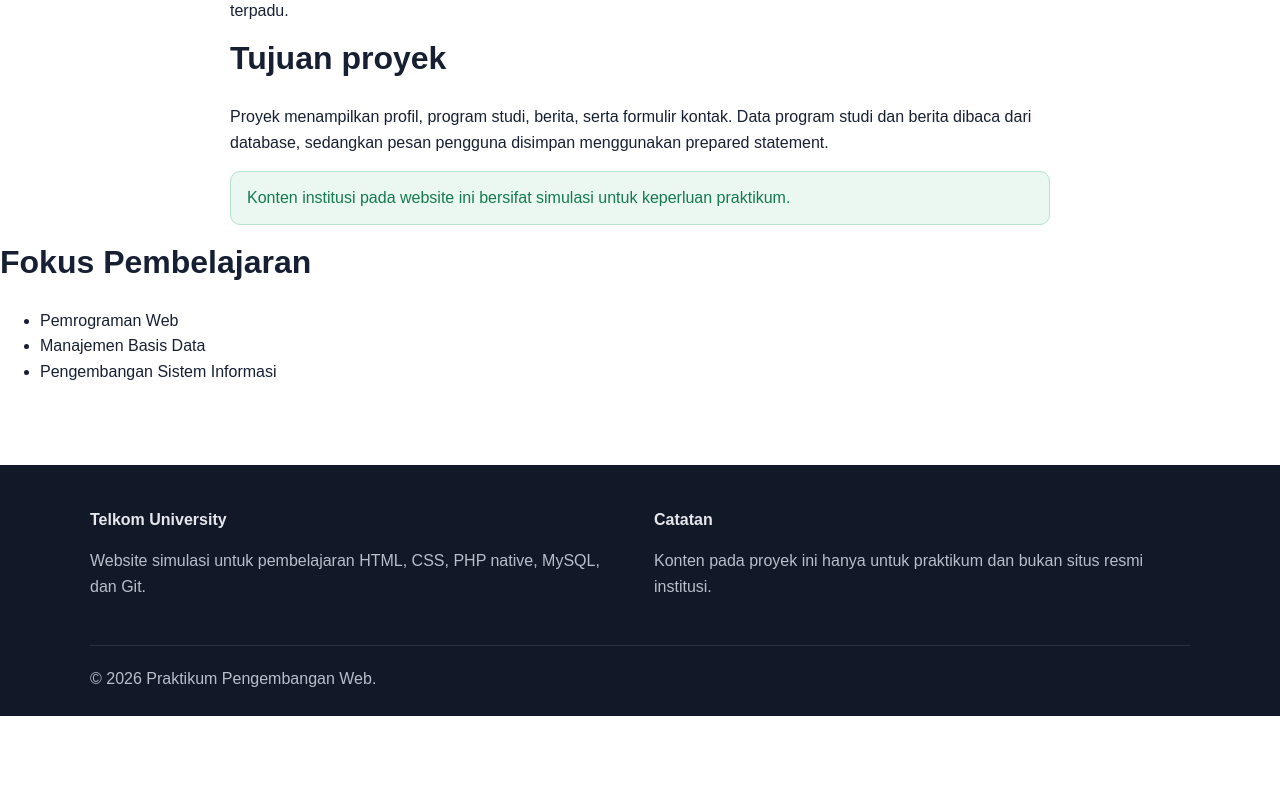
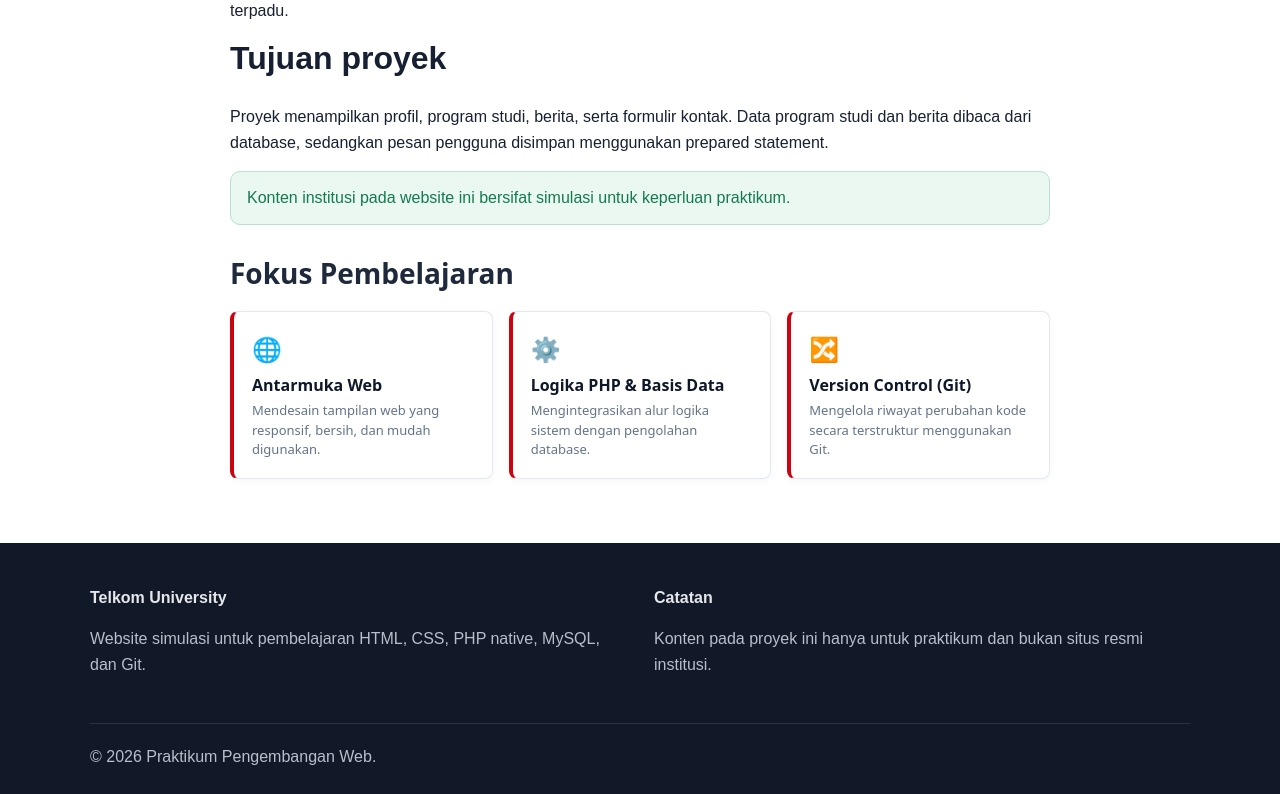
Before and after one commit to whoisreyy407/telkom-company-profile, a PHP site: page /profile.php in a window 1280 px wide. Shown: the part 517-1311 px from the top of the page. Before the commit the page ends 1233 px from the top, so only its background shows below. Run offline with PHP 8.4, Linux system fonts and the light colour scheme.

Commit message:
feat: tambahkan informasi fokus pembelajaran

```diff
--- a/profile.php
+++ b/profile.php
@@ -26,14 +26,52 @@ require 'includes/header.php';
 
         <div class="alert alert-success">Konten institusi pada website ini bersifat simulasi untuk keperluan praktikum.</div>
 
+<!-- Section Fokus Pembelajaran -->
+<div style="margin-top: 32px; font-family: system-ui, -apple-system, sans-serif;">
+
+    <!-- Judul Section -->
+    <h2 style="font-size: 28px; font-weight: 700; color: #1e293b; margin-bottom: 20px;">
+        Fokus Pembelajaran
+    </h2>
+
+    <!-- Grid Card Poin Pembelajaran -->
+    <div style="display: grid; grid-template-columns: repeat(auto-fit, minmax(220px, 1fr)); gap: 16px;">
+
+        <!-- Poin 1 -->
+        <div style="background-color: #ffffff; border: 1px solid #e2e8f0; border-left: 4px solid #cc0310; border-radius: 8px; padding: 18px; box-shadow: 0 2px 8px rgba(0,0,0,0.04); transition: transform 0.2s;">
+            <div style="font-size: 24px; margin-bottom: 8px;">🌐</div>
+            <h3 style="font-size: 16px; font-weight: 700; color: #0f172a; margin: 0 0 6px 0;">
+                Antarmuka Web
+            </h3>
+            <p style="font-size: 13px; color: #64748b; margin: 0; line-height: 1.5;">
+                Mendesain tampilan web yang responsif, bersih, dan mudah digunakan.
+            </p>
+        </div>
+
+        <!-- Poin 2 -->
+        <div style="background-color: #ffffff; border: 1px solid #e2e8f0; border-left: 4px solid #cc0310; border-radius: 8px; padding: 18px; box-shadow: 0 2px 8px rgba(0,0,0,0.04); transition: transform 0.2s;">
+            <div style="font-size: 24px; margin-bottom: 8px;">⚙️</div>
+            <h3 style="font-size: 16px; font-weight: 700; color: #0f172a; margin: 0 0 6px 0;">
+                Logika PHP & Basis Data
+            </h3>
+            <p style="font-size: 13px; color: #64748b; margin: 0; line-height: 1.5;">
+                Mengintegrasikan alur logika sistem dengan pengolahan database.
+            </p>
+        </div>
+
+        <!-- Poin 3 -->
+        <div style="background-color: #ffffff; border: 1px solid #e2e8f0; border-left: 4px solid #cc0310; border-radius: 8px; padding: 18px; box-shadow: 0 2px 8px rgba(0,0,0,0.04); transition: transform 0.2s;">
+            <div style="font-size: 24px; margin-bottom: 8px;">🔀</div>
+            <h3 style="font-size: 16px; font-weight: 700; color: #0f172a; margin: 0 0 6px 0;">
+                Version Control (Git)
+            </h3>
+            <p style="font-size: 13px; color: #64748b; margin: 0; line-height: 1.5;">
+                Mengelola riwayat perubahan kode secara terstruktur menggunakan Git.
+            </p>
+        </div>
+
     </div>
-
-    <h2>Fokus Pembelajaran</h2>
-    <ul>
-        <li>Pemrograman Web</li>
-        <li>Manajemen Basis Data</li>
-        <li>Pengembangan Sistem Informasi</li>
-    </ul>
+</div>
 
 </section>
 
```
